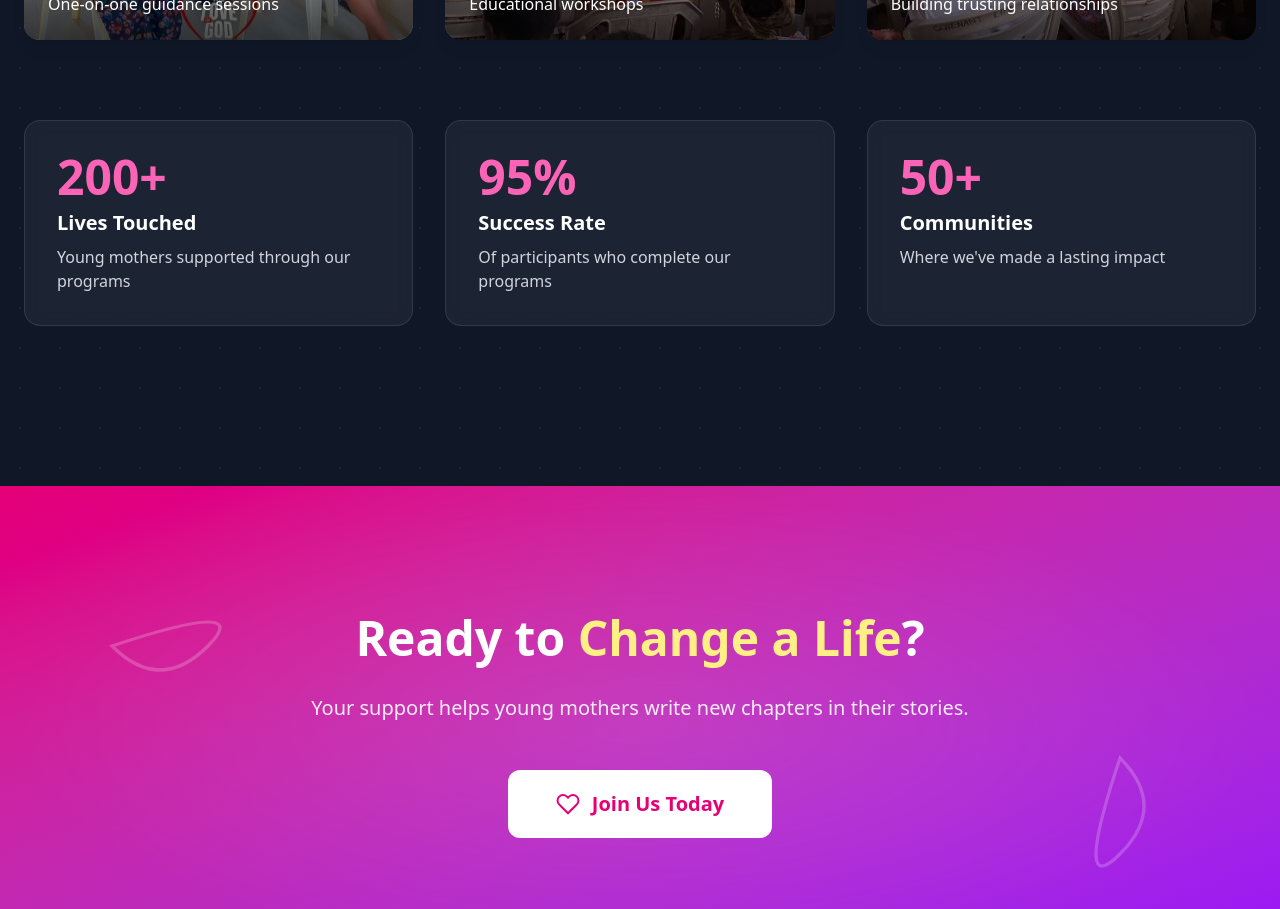
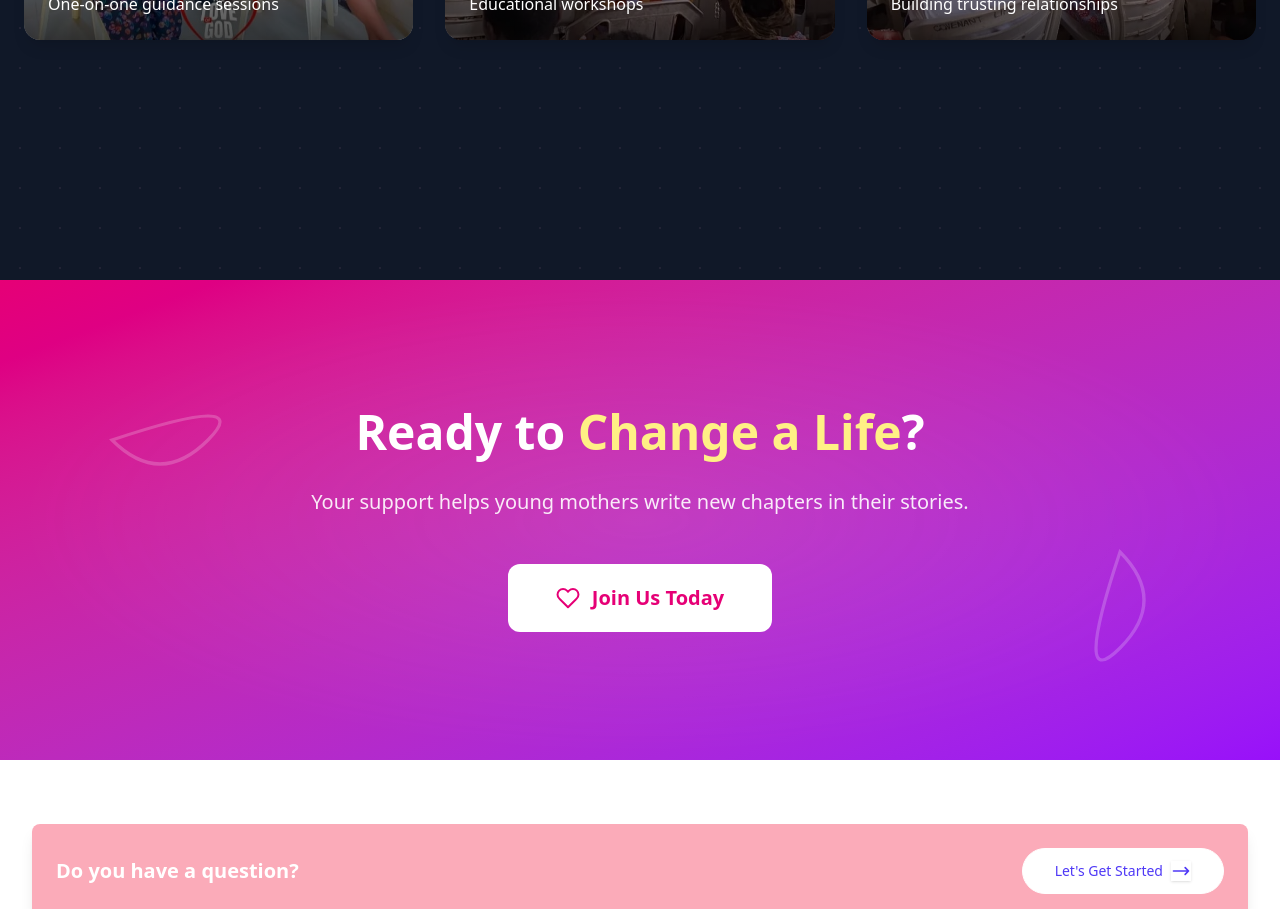
Before and after one commit to Ibthecoder/ChildFoundation, a React (Vite) app: page /youngmothers in a window 1280 px wide. Shown: the part 2520-3429 px from the top of the page. Built offline with nearby package versions, Linux system fonts and the light colour scheme.

Commit message:
changes made

```diff
--- a/src/sections/YoungMothers.jsx
+++ b/src/sections/YoungMothers.jsx
@@ -411,7 +411,7 @@
           </div>
 
           {/* Impact Stories */}
-          <div className="grid grid-cols-1 sm:grid-cols-3 gap-6 sm:gap-8">
+          {/* <div className="grid grid-cols-1 sm:grid-cols-3 gap-6 sm:gap-8">
             {[
               {
                 stat: "200+",
@@ -448,7 +448,7 @@
                 </p>
               </motion.div>
             ))}
-          </div>
+          </div> */}
         </div>
       </section>
       {/* 🌟 FINAL CTA WITH SVG GLOW EFFECT */}
```
